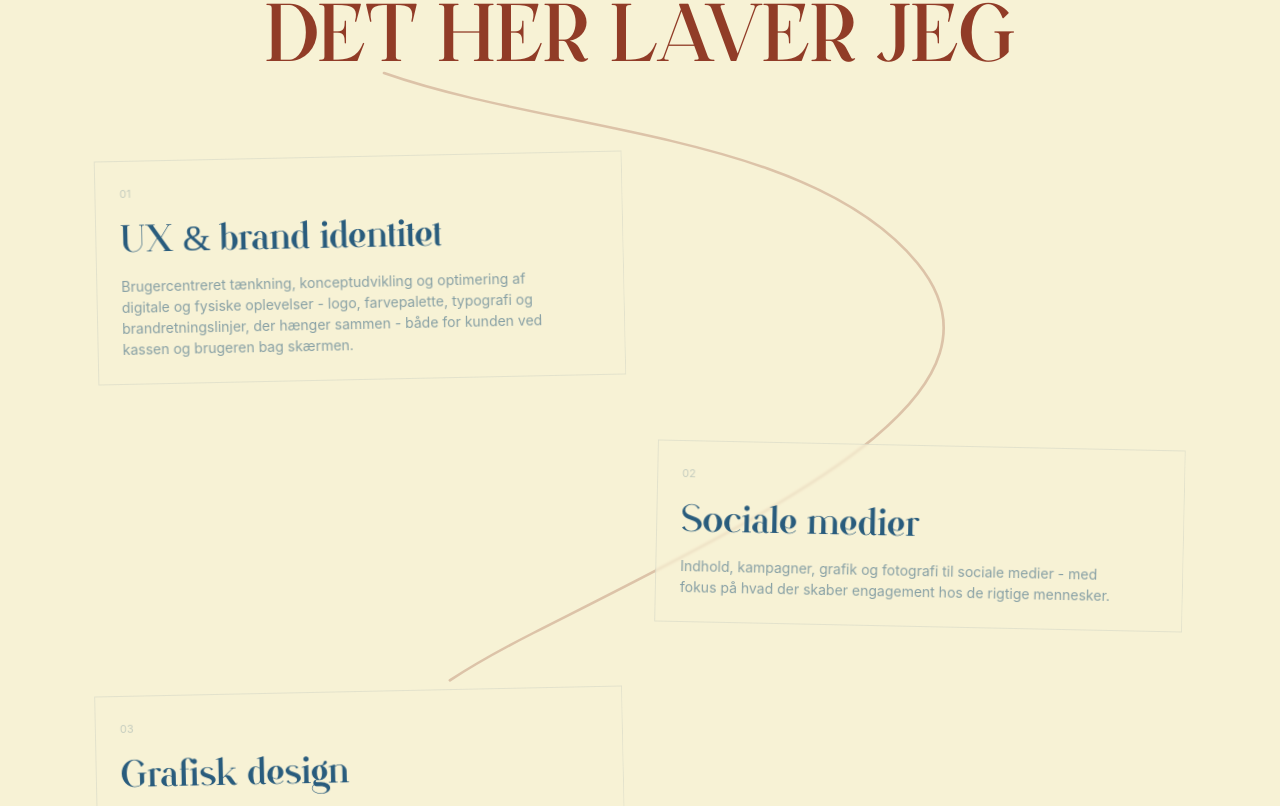
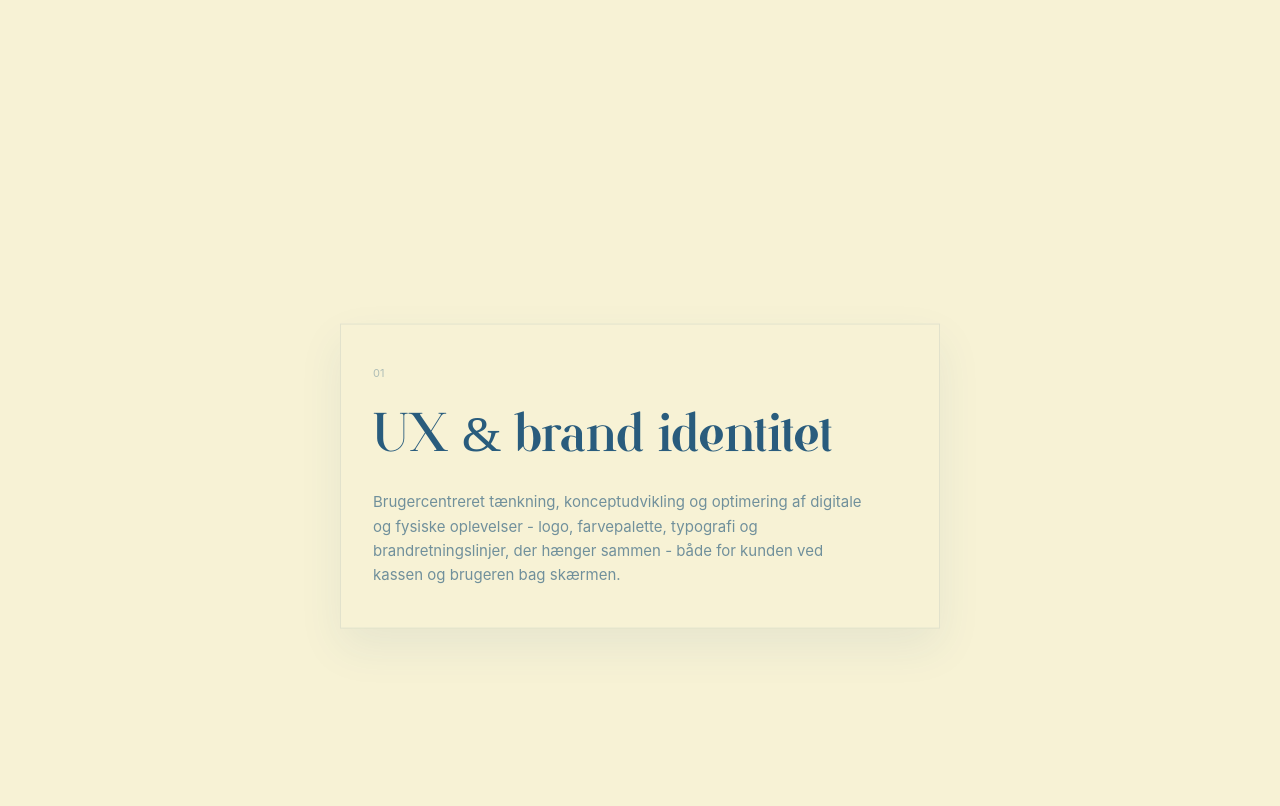
Before and after one commit to casandralpedersen/casandra-portfolio, a React (Vite) app: page / in a window 1280 px wide. Shown: the part 1597-2403 px from the top of the page. Built offline with nearby package versions, Linux system fonts and the light colour scheme.

Commit message:
Implement services scroll animation

```diff
--- a/src/pages/CV.jsx
+++ b/src/pages/CV.jsx
@@ -8,7 +8,7 @@ const LINKEDIN = 'https://www.linkedin.com/in/casandra-linde-pedersen'
 const skills = [
   {
     category: { da: 'Design', en: 'Design' },
-    items: ['Grafisk design', 'Visuel identitet', 'Brand Identity', 'Typografi', 'UX / Produktdesign'],
+    items: ['Grafisk design', 'Visuel identitet', 'Brand Identity', 'UX / Produktdesign'],
   },
   {
     category: { da: 'Software', en: 'Software' },
--- a/src/pages/Home.jsx
+++ b/src/pages/Home.jsx
@@ -1,8 +1,9 @@
-import { useRef } from 'react'
+import { useEffect, useRef } from 'react'
 import { Link } from 'react-router-dom'
-import { motion, useInView, useScroll, useTransform } from 'framer-motion'
+import { motion, useInView } from 'framer-motion'
 import { useLanguage } from '../context/LanguageContext'
 import { projects } from '../data/projects'
+import { getServicesScrollStates } from './servicesScroll'
 
 const NAME_LETTERS = ['C', 'a', 's', 'a', 'n', 'd', 'r', 'a']
 
@@ -132,11 +133,7 @@ function ProjectRow({ project, index, t }) {
 
 function Services({ t }) {
   const ref = useRef(null)
-  const { scrollYProgress } = useScroll({
-    target: ref,
-    offset: ['start 0.72', 'end 0.18'],
-  })
-  const pathLength = useTransform(scrollYProgress, [0, 0.38, 0.72, 1], [0, 0.34, 0.72, 1])
+  const boxRefs = useRef([])
   const items = [
     ...services[0].children.map((child, index) => ({
       number: `0${index + 1}`,
@@ -147,14 +144,67 @@ function Services({ t }) {
     { number: '05', title: services[2].title, desc: services[2].desc },
   ]
 
+  useEffect(() => {
+    const section = ref.current
+    const boxes = boxRefs.current.filter(Boolean)
+
+    if (!section || boxes.length === 0) {
+      return undefined
+    }
+
+    let rafId = 0
+
+    const setBoxState = (box, opacity, translateY) => {
+      box.style.opacity = String(opacity)
+      box.style.transform = `translate(-50%, -50%) translateY(${translateY}px)`
+    }
+
+    const updateBoxes = () => {
+      const rect = section.getBoundingClientRect()
+      const totalScrollable = Math.max(section.offsetHeight - window.innerHeight, 1)
+      const scrolled = Math.min(Math.max(-rect.top, 0), totalScrollable)
+      const scrollProgress = scrolled / totalScrollable
+      const segmentSize = 1 / boxes.length
+      const activeIndex = Math.min(boxes.length - 1, Math.floor(scrollProgress / segmentSize))
+      const currentHeight = boxes[activeIndex]?.offsetHeight ?? 0
+      const nextHeight = boxes[activeIndex + 1]?.offsetHeight ?? currentHeight
+      const minimumGap = 64
+      const travel = Math.max(
+        window.innerHeight * 0.72,
+        (currentHeight + nextHeight) / 2 + minimumGap
+      )
+      const states = getServicesScrollStates(scrollProgress, boxes.length, travel)
+
+      boxes.forEach((box, index) => {
+        const state = states[index]
+        setBoxState(box, state.opacity, state.translateY)
+      })
+    }
+
+    const requestUpdate = () => {
+      cancelAnimationFrame(rafId)
+      rafId = window.requestAnimationFrame(updateBoxes)
+    }
+
+    requestUpdate()
+    window.addEventListener('scroll', requestUpdate, { passive: true })
+    window.addEventListener('resize', requestUpdate)
+
+    return () => {
+      cancelAnimationFrame(rafId)
+      window.removeEventListener('scroll', requestUpdate)
+      window.removeEventListener('resize', requestUpdate)
+    }
+  }, [])
+
   return (
-    <section ref={ref} className="relative px-10 py-20 overflow-hidden">
+    <section ref={ref} className="relative px-6 md:px-10">
       <motion.div
         initial={{ y: 18, opacity: 0 }}
         whileInView={{ y: 0, opacity: 1 }}
         viewport={{ once: true, margin: '-80px' }}
         transition={{ ease: [0.22, 1, 0.36, 1], duration: 0.6 }}
-        className="mb-20 text-center"
+        className="mb-16 text-center md:mb-20"
       >
         <p className="text-[11px] tracking-[0.18em] uppercase opacity-45 mb-4">
           {t('Det her laver jeg', 'What I do')}
@@ -167,54 +217,30 @@ function Services({ t }) {
         </h2>
       </motion.div>
 
-      <div className="pointer-events-none absolute inset-x-0 top-24 hidden md:block">
-        <svg
-          viewBox="0 0 1200 1700"
-          preserveAspectRatio="none"
-          className="w-full h-[1700px]"
-        >
-          <motion.path
-            d="M 360 90 C 520 150, 760 150, 860 280 S 740 520, 500 650 S 360 820, 560 900 S 900 1040, 820 1160 S 520 1340, 250 1505"
-            fill="none"
-            stroke="rgba(145, 60, 39, 0.26)"
-            strokeWidth="2.5"
-            strokeLinecap="round"
-            style={{ pathLength }}
-          />
-        </svg>
-      </div>
-
-      <div className="relative space-y-8 md:space-y-16">
-        {items.map((item, index) => {
-          const alignRight = index % 2 === 1
-
-          return (
-            <motion.div
-              key={item.number}
-              initial={{ y: 24, opacity: 0 }}
-              whileInView={{ y: 0, opacity: 1 }}
-              viewport={{ once: true, margin: '-100px' }}
-              transition={{ ease: [0.22, 1, 0.36, 1], duration: 0.6, delay: index * 0.05 }}
-              className={`flex ${alignRight ? 'md:justify-end' : 'md:justify-start'} justify-start`}
-            >
+      <div className="services-scroll-stage">
+        <div className="services-scroll-sticky">
+          <div className="services-scroll-stack">
+            {items.map((item, index) => (
               <div
-                className={`w-full md:w-[44%] border border-[var(--color-text)]/10 bg-[var(--color-base)]/65 backdrop-blur-[1px] px-6 py-6 ${
-                  alignRight ? 'md:rotate-[1.2deg] md:mr-14' : 'md:-rotate-[1.2deg] md:ml-14'
-                }`}
+                key={item.number}
+                ref={element => {
+                  boxRefs.current[index] = element
+                }}
+                className="services-scroll-box mx-auto w-full max-w-[600px] border border-[var(--color-text)]/10 bg-[var(--color-base)] px-6 py-8 shadow-[0_18px_42px_rgba(41,92,125,0.08)] md:px-8 md:py-10"
               >
-                <p className="text-[11px] opacity-25 mb-3">{item.number}</p>
-                <h3 style={{ fontFamily: 'VSOP, serif', fontSize: 'clamp(22px, 2.8vw, 44px)' }}>
+                <p className="mb-4 text-[11px] opacity-35">{item.number}</p>
+                <h3 style={{ fontFamily: 'VSOP, serif', fontSize: 'clamp(28px, 4vw, 52px)' }}>
                   {t(item.title.da, item.title.en)}
                 </h3>
                 {item.desc.da ? (
-                  <p className="text-[14px] opacity-55 mt-2 max-w-[50ch]">
+                  <p className="mt-4 max-w-[52ch] text-[15px] leading-relaxed opacity-65">
                     {t(item.desc.da, item.desc.en)}
                   </p>
                 ) : null}
               </div>
-            </motion.div>
-          )
-        })}
+            ))}
+          </div>
+        </div>
       </div>
     </section>
   )
@@ -337,7 +363,7 @@ export default function Home() {
   const constraintsRef = useRef(null)
 
   return (
-    <main className="bg-[var(--color-base)] overflow-x-hidden">
+    <main className="bg-[var(--color-base)]">
 
       {/* Hero */}
       <section
--- /dev/null
+++ b/src/pages/servicesScroll.js
@@ -0,0 +1,52 @@
+export const SERVICES_SCROLL_HOLD_RATIO = 80 / 120
+export const SERVICES_SCROLL_OVERLAP_RATIO = 0.5
+
+const clamp = (value, min, max) => Math.min(Math.max(value, min), max)
+
+const round = (value) => Math.round(value * 1000) / 1000
+
+export function getServicesScrollStates(progress, count, travel) {
+  const safeProgress = clamp(progress, 0, 1)
+  const segmentSize = 1 / count
+  const activeIndex = Math.min(count - 1, Math.floor(safeProgress / segmentSize))
+  const states = Array.from({ length: count }, (_, index) => ({
+    opacity: 0,
+    translateY: index < activeIndex ? -travel : travel,
+  }))
+
+  if (count === 0) {
+    return states
+  }
+
+  if (activeIndex === count - 1) {
+    states[activeIndex] = { opacity: 1, translateY: 0 }
+    return states
+  }
+
+  const segmentStart = activeIndex * segmentSize
+  const holdEnd = segmentStart + segmentSize * SERVICES_SCROLL_HOLD_RATIO
+  const segmentEnd = segmentStart + segmentSize
+
+  if (safeProgress <= holdEnd) {
+    states[activeIndex] = { opacity: 1, translateY: 0 }
+    return states
+  }
+
+  const transitionProgress = clamp(
+    (safeProgress - holdEnd) / (segmentEnd - holdEnd),
+    0,
+    1
+  )
+
+  states[activeIndex] = {
+    opacity: round(1 - transitionProgress),
+    translateY: round(-travel * transitionProgress),
+  }
+
+  states[activeIndex + 1] = {
+    opacity: round(transitionProgress),
+    translateY: round(travel * (1 - transitionProgress)),
+  }
+
+  return states
+}
--- a/src/styles/global.css
+++ b/src/styles/global.css
@@ -60,3 +60,33 @@ a {
   color: inherit;
   text-decoration: none;
 }
+
+.services-scroll-stage {
+  position: relative;
+  height: 600vh;
+}
+
+.services-scroll-sticky {
+  position: sticky;
+  top: 0;
+  height: 100vh;
+  display: flex;
+  align-items: center;
+  justify-content: center;
+}
+
+.services-scroll-stack {
+  position: relative;
+  width: 100%;
+  height: 100%;
+}
+
+.services-scroll-box {
+  position: absolute;
+  top: 50%;
+  left: 50%;
+  opacity: 0;
+  transform: translate(-50%, -50%) translateY(40px);
+  transform-origin: center center;
+  will-change: transform, opacity;
+}
```
Also changed, not shown: 3 other files (tests, documents, lock files or other folders).
